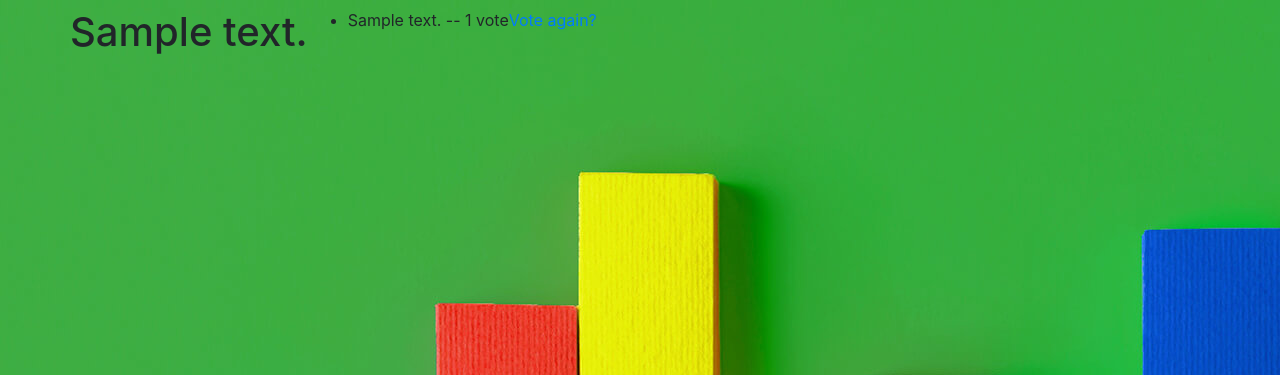
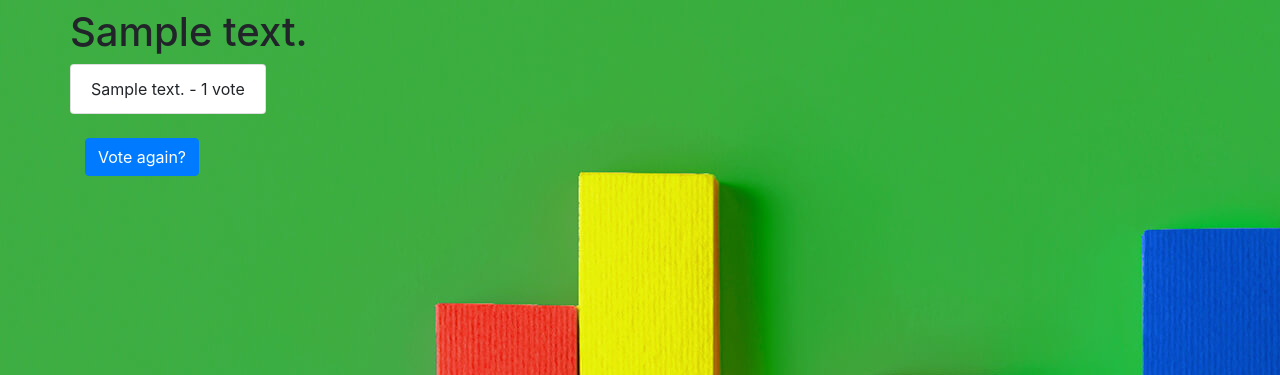
Before and after one commit to mateuswbechert/django-polls, a Django app: page /polls/1/results/ in a window 1280 px wide. Shown: the part 48-423 px from the top of the page. Run offline with Django 4.2, Linux system fonts and the light colour scheme; tables that the repository leaves empty hold one stand-in row (values such as "Sample post").

Commit message:
Bootstrap list to result page

```diff
--- a/polls/templates/polls/base.html
+++ b/polls/templates/polls/base.html
@@ -2,6 +2,7 @@
 <!DOCTYPE html>
 <html>
     <head>
+        <meta name="viewport" content="width=device-width, initial-scale=1">
         <title>Polls</title>
         <link rel="stylesheet" href="https://cdn.jsdelivr.net/npm/bootstrap@4.5.3/dist/css/bootstrap.min.css" integrity="sha384-TX8t27EcRE3e/ihU7zmQxVncDAy5uIKz4rEkgIXeMed4M0jlfIDPvg6uqKI2xXr2" crossorigin="anonymous">
         <link href='//fonts.googleapis.com/css?family=Lobster&subset=latin,latin-ext' rel='stylesheet' type='text/css'>
@@ -9,7 +10,7 @@
     </head>
     <body>
         <header class="page-header">
-            <div class="container">
+            <div class="container-sm">
                 <h1><a href="{% url 'polls:index' %}">Polls</a></h1>
             </div>
         </header>
--- a/polls/templates/polls/results.html
+++ b/polls/templates/polls/results.html
@@ -3,11 +3,15 @@
 
 <h1>{{ question.question_text }}</h1>
 
-<ul>
+<div class="container">
+<div class="row">
+<ul class="list-group">
 {% for choice in question.choice_set.all %}
-    <li>{{ choice.choice_text }} -- {{ choice.votes }} vote{{ choice.votes|pluralize }}</li>
+    <li class="list-group-item">{{ choice.choice_text }} - {{ choice.votes }} vote{{ choice.votes|pluralize }}</li>
 {% endfor %}
 </ul>
+</div><br>
+<a href="{% url 'polls:detail' question.id %}" class="btn btn-primary">Vote again?</a>
 
-<a href="{% url 'polls:detail' question.id %}">Vote again?</a>
+</div>
 {% endblock %}
```
